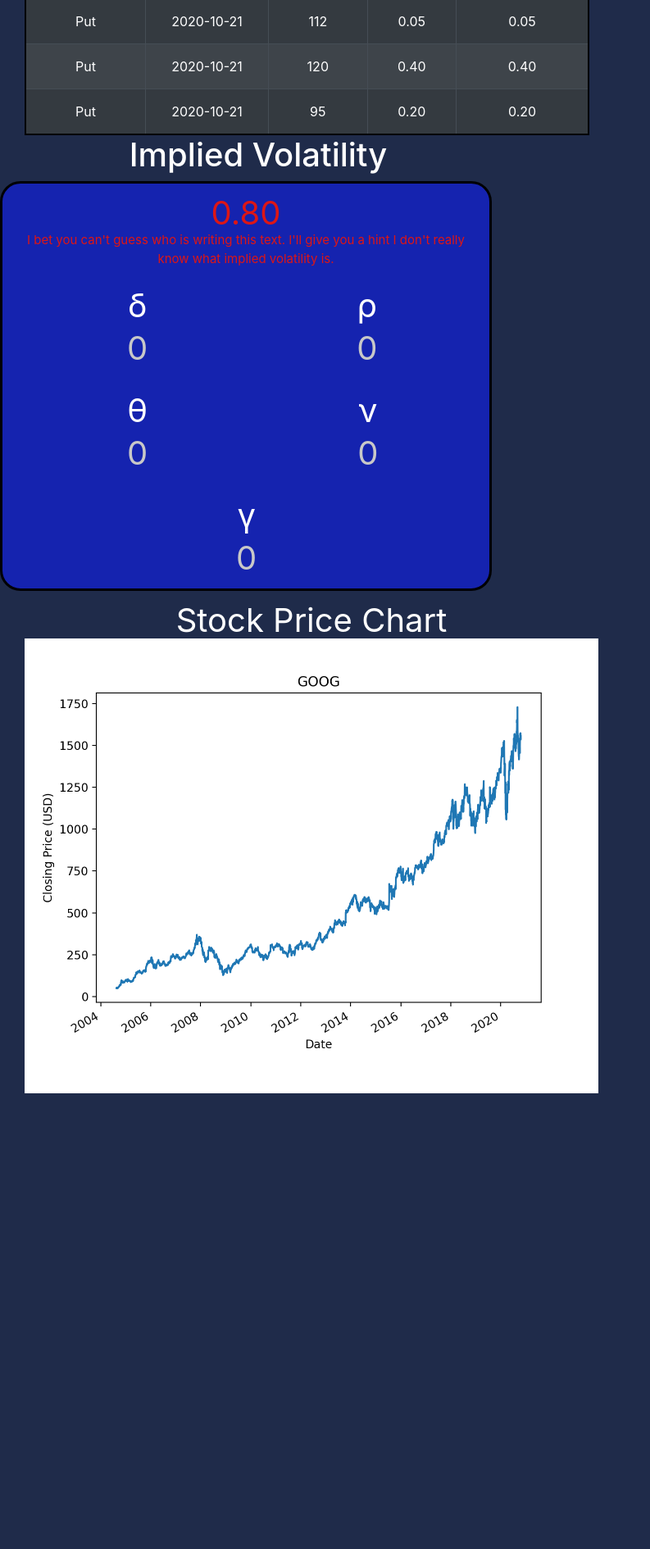
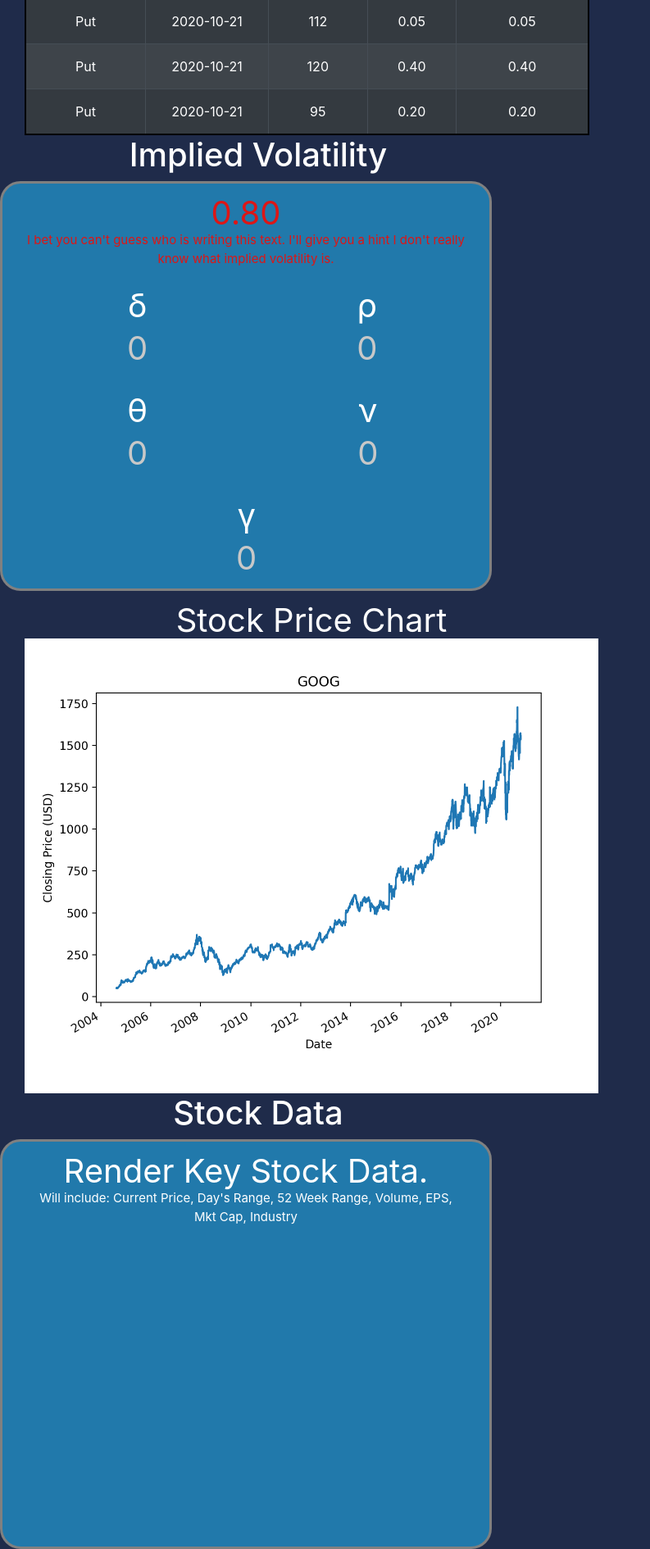
Before and after one commit to sanyanema/OptionsWatchlist, a Django app: page /visualization in a window 1280 px wide. Shown: the part 613-2503 px from the top of the page at 82% size, without its empty margins (0-793 px from the left). Before the commit the page ends 1947 px from the top, so only its background shows below. Run offline with Django 3.2, Linux system fonts and the light colour scheme; some libraries are stand-ins or nearby versions.

Commit message:
Added The Stock Info Box with text. Changed colors in the visualization page. Moved the link to visualization page from off the search bar.

```diff
--- a/OgC/main/templates/main/home.html
+++ b/OgC/main/templates/main/home.html
@@ -86,7 +86,7 @@
       <br>
 
       <!-- Visualization Page Button -->
-      <a href="visualization" style="font-size: 50px"><center>{{stock}} Visualization Page</a>
+      <a href="visualization" style="font-size: 50px"><left>{{stock}} Visualization Page</a>
 
   </body>
 </html>
--- a/OgC/main/templates/main/visualization.html
+++ b/OgC/main/templates/main/visualization.html
@@ -67,11 +67,11 @@
         text-align: left;
       }*/
 
-      /* Box surrounding Implied Volatility Info */
+      /* Box surrounding Implied Volatility Info And Stock Info*/
       #rcorners {
-        border: 3px solid black;
+        border: 3px solid gray;
         border-radius: 25px;
-        background: #1523AF;
+        background:#2179AB;
         padding: 30px;
         width: 600px;
         height: 500px;
@@ -265,5 +265,14 @@
       <img style="margin-left: 30px" src="{% static 'images/google.png' %}" alt="Stock" width="700" height="555">
     </div>
 
+    <!-- The Stock Info Box -->
+    <div style="float: left;margin-right:60px">
+      <h1 class="display-5" style="color:White; margin-left: 30px"><center>Stock Data</center></h1>
+      <div id="rcorners">
+        <p class="small" style="color:white; font-size: 40px; text-align:center"> Render Key Stock Data.</p>
+        <p style="color:white; font-size: 15px; text-align:center">Will include: Current Price, Day's Range, 52 Week Range, Volume, EPS, Mkt Cap, Industry</p>
+      </div>
+    </div>
+
     </body>
 </html>
```
